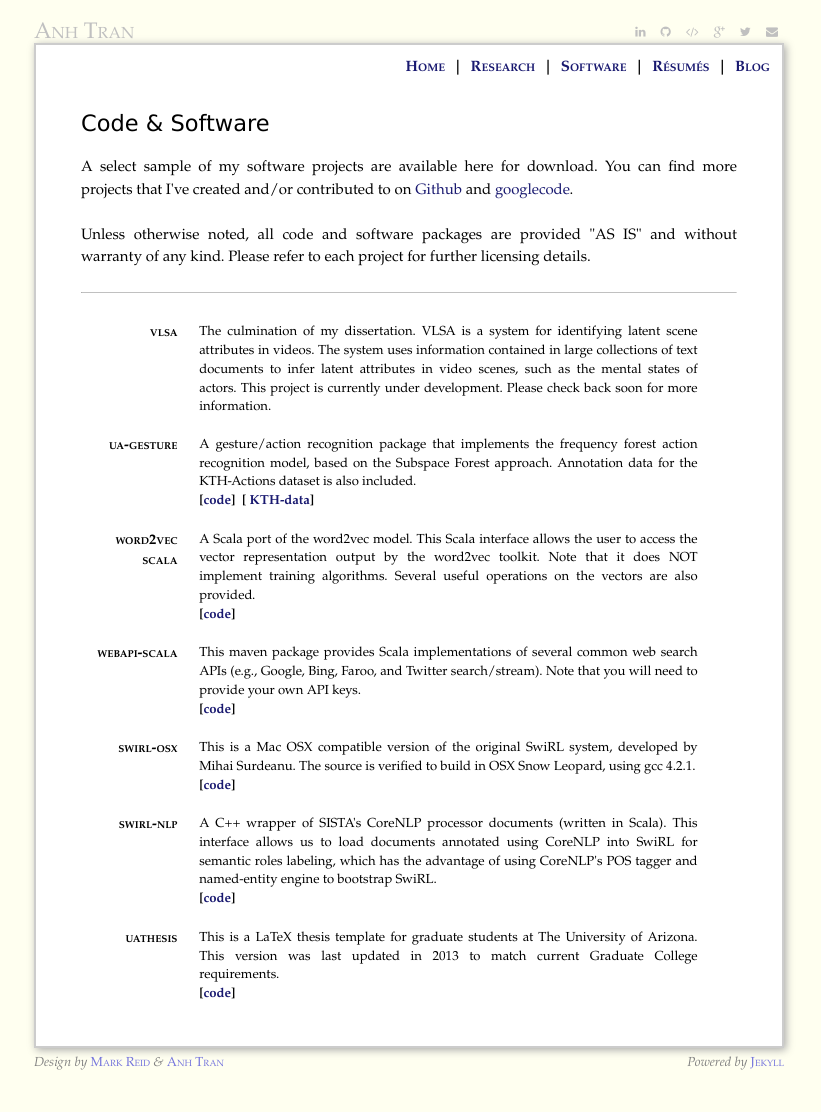
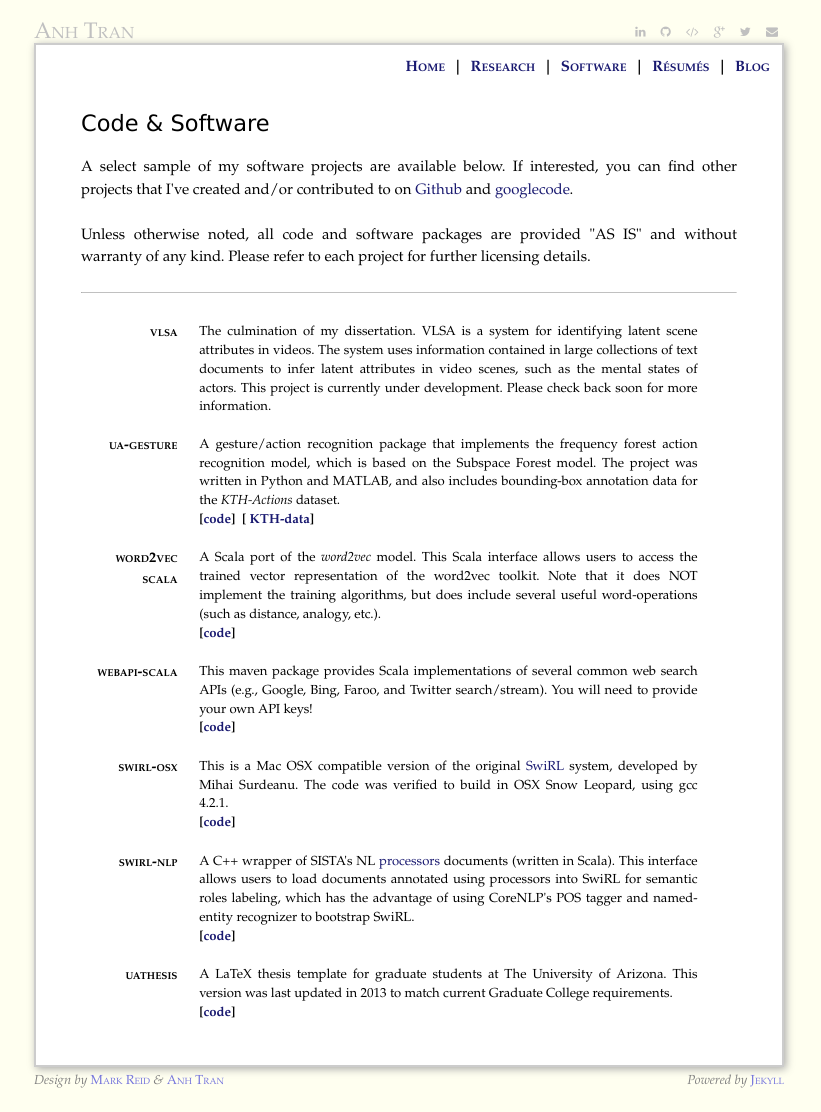
Before and after one commit to trananh/trananh.github.io, a Jekyll site: the page built from software/index.html, in a window 1280 px wide. Shown: the whole page, without its empty margins (231-1052 px from the left). Built offline with Jekyll 4.4.1, drawn with Linux system fonts in a browser that asks for light colours.

Commit message:
Fixed typos and such.

```diff
--- a/software/index.html
+++ b/software/index.html
@@ -7,8 +7,8 @@
 <h1>Code & Software</h1>
 
 <div>
-    <p>A select sample of my software projects are available here for download. You can
-        find more projects that I've created and/or contributed to on
+    <p>A select sample of my software projects are available below. If interested,
+        you can find other projects that I've created and/or contributed to on
         <a href="https://github.com/trananh" target="_blank">Github</a> and
         <a href="https://code.google.com/u/109154443717173369460/" target="_blank">googlecode</a>.
     </p>
@@ -40,8 +40,9 @@
     <div class="section">
         <h1>ua-gesture</h1>
         <p>A gesture/action recognition package that implements the frequency forest
-            action recognition model, based on the Subspace Forest approach.
-            Annotation data for the KTH-Actions dataset is also included.
+            action recognition model, which is based on the Subspace Forest model.
+            The project was written in Python and MATLAB, and also includes bounding-box
+            annotation data for the <i>KTH-Actions</i> dataset.
             <br/>
             <b>[<a href="https://code.google.com/p/ua-gesture/">code</a>]&nbsp;
                 [<a href="https://code.google.com/p/ua-gesture/source/browse/#svn%2Ftrunk%2Fdata%2FKTH">
@@ -51,10 +52,10 @@
 
     <div class="section">
         <h1>word2vec<br/>scala</h1>
-        <p>A Scala port of the word2vec model. This Scala interface allows the user
-            to access the vector representation output by the word2vec toolkit. Note
-            that it does NOT implement training algorithms. Several useful operations
-            on the vectors are also provided.
+        <p>A Scala port of the <i>word2vec</i> model. This Scala interface allows users
+            to access the trained vector representation of the word2vec toolkit. Note
+            that it does NOT implement the training algorithms, but does include
+            several useful word-operations (such as distance, analogy, etc.).
             <br/>
             <b>[<a href="http://trananh.github.io/word2vec-scala/">code</a>]
             </b>
@@ -65,7 +66,7 @@
         <h1>webapi-scala</h1>
         <p>This maven package provides Scala implementations of several common web
             search APIs (e.g., Google, Bing, Faroo, and Twitter search/stream).
-            Note that you will need to provide your own API keys.
+            You will need to provide your own API keys!
             <br/>
             <b>[<a href="http://trananh.github.io/webapi-scala/">code</a>]
             </b>
@@ -74,9 +75,10 @@
 
     <div class="section">
         <h1>swirl-osx</h1>
-        <p>This is a Mac OSX compatible version of the original SwiRL system, developed
-            by Mihai Surdeanu. The source is verified to build in OSX Snow Leopard,
-            using gcc 4.2.1.
+        <p>This is a Mac OSX compatible version of the original
+            <a target="_blank" href="http://www.surdeanu.info/mihai/swirl/">SwiRL</a>
+            system, developed by Mihai Surdeanu. The code was verified to build in OSX
+            Snow Leopard, using gcc 4.2.1.
             <br/>
             <b>[<a href="http://trananh.github.io/SwiRL-OSX/">code</a>]
             </b>
@@ -85,10 +87,12 @@
 
     <div class="section">
         <h1>swirl-nlp</h1>
-        <p>A C++ wrapper of SISTA's CoreNLP processor documents (written in Scala).
-            This interface allows us to load documents annotated using CoreNLP into
-            SwiRL for semantic roles labeling, which has the advantage of using
-            CoreNLP's POS tagger and named-entity engine to bootstrap SwiRL.
+        <p>A C++ wrapper of SISTA's NL
+            <a target="_blank" href="https://github.com/sistanlp/processors">processors</a>
+            documents (written in Scala). This interface allows users to load documents
+            annotated using processors into SwiRL for semantic roles labeling, which has the
+            advantage of using CoreNLP's POS tagger and named-entity recognizer to bootstrap
+            SwiRL.
             <br/>
             <b>[<a href="http://trananh.github.io/SwiRL-NLP/">code</a>]
             </b>
@@ -97,7 +101,7 @@
 
     <div class="section">
         <h1>uathesis</h1>
-        <p>This is a LaTeX thesis template for graduate students at The University of Arizona.
+        <p>A LaTeX thesis template for graduate students at The University of Arizona.
             This version was last updated in 2013 to match current Graduate College requirements.
             <br/>
             <b>[<a href="http://trananh.github.io/uathesis/">code</a>]
```
Also changed, not shown: index.html (+5 -5 lines).
